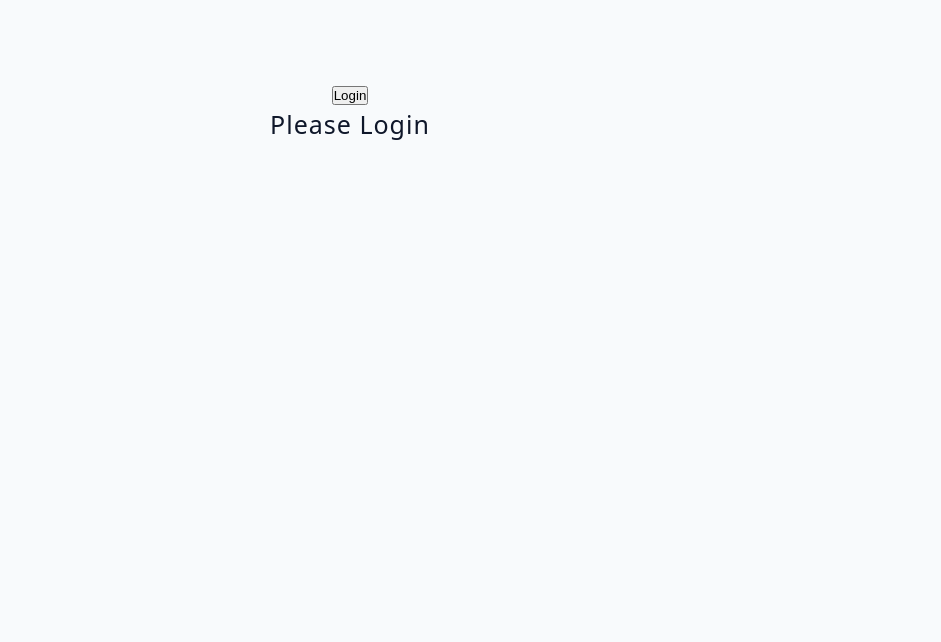
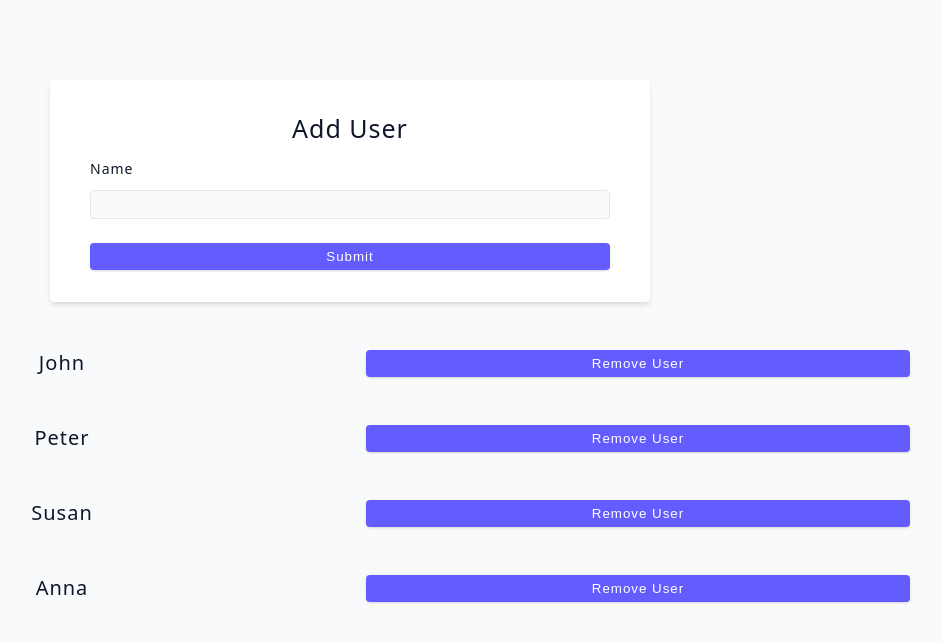
Before and after one commit to NhatHM4/reactwithVibe, a React (Vite) app: page / in a window 1280 px wide. Shown: the top 642 px of the page, without its empty margins (290-1231 px from the left). Built offline with nearby package versions, Linux system fonts and the light colour scheme.

Commit message:
user challange

```diff
--- a/src/App.jsx
+++ b/src/App.jsx
@@ -1,5 +1,5 @@
-import Starter from './tutorial/03-conditional-rendering/starter/07-user-challenge';
-import Final from './tutorial/03-conditional-rendering/final/07-user-challenge';
+import Starter from './tutorial/06-forms/starter/02-user-challenge';
+import Final from './tutorial/06-forms/final/02-user-challenge';
 function App() {
   return (
     <div className='container'>
--- a/src/tutorial/06-forms/starter/02-user-challenge.jsx
+++ b/src/tutorial/06-forms/starter/02-user-challenge.jsx
@@ -1,4 +1,24 @@
+import { useState } from "react";
+import { data } from '../../../data';
 const UserChallenge = () => {
+  const [users, setUsers] = useState(data)
+  const [name,setName] = useState("")
+  const handleOnchangeName = (e) =>{
+    setName(e.target.value)
+  }
+  const handleAdd =(e)=>{
+    e.preventDefault();
+    setName("")
+    let dataClone = [...users,{id:Math.floor(Math.random() * 100),name:name}]
+    setUsers(dataClone)
+  }
+
+  const handleRemove = (id)=>{
+    let dataClone = users.filter((user)=>{
+      return user.id !== id;
+    })
+    setUsers(dataClone)
+  }
   return (
     <div>
       <form className='form'>
@@ -7,14 +27,25 @@ const UserChallenge = () => {
           <label htmlFor='name' className='form-label'>
             name
           </label>
-          <input type='text' className='form-input' id='name' />
+          <input type='text' className='form-input' id='name' value={name} onChange={(e)=>{handleOnchangeName(e)}} />
         </div>
 
-        <button type='submit' className='btn btn-block'>
+        <button className='btn btn-block' onClick={(e)=>{handleAdd(e)}}>
           submit
         </button>
       </form>
-      {/* render users below */}
+      <div>
+        {
+          users.map((user)=>{
+            return (
+              <div key={user.id} className="users">
+                  <h5>{user.name}</h5>
+                  <button className="btn" onClick={()=>{handleRemove(user.id)}}>Remove user</button>
+              </div>
+            )
+          })
+        }
+      </div>
     </div>
   );
 };
```
